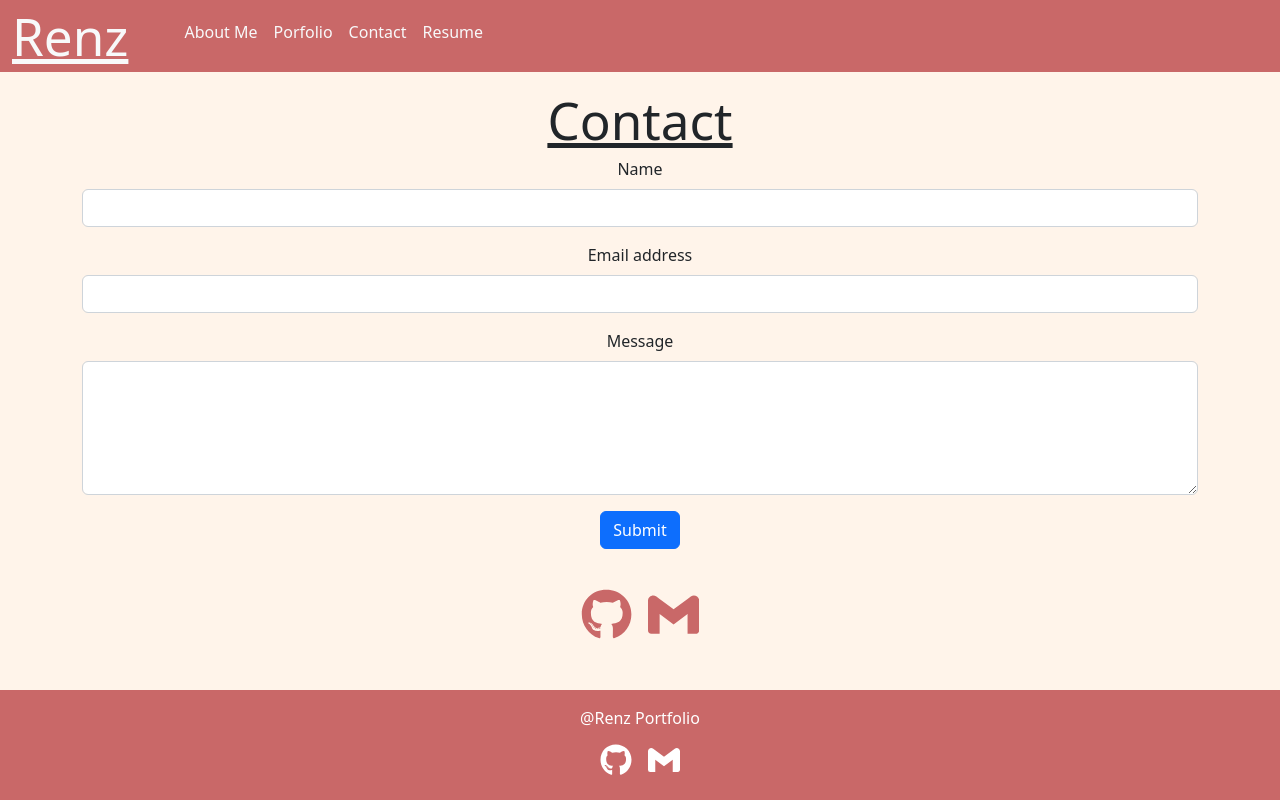
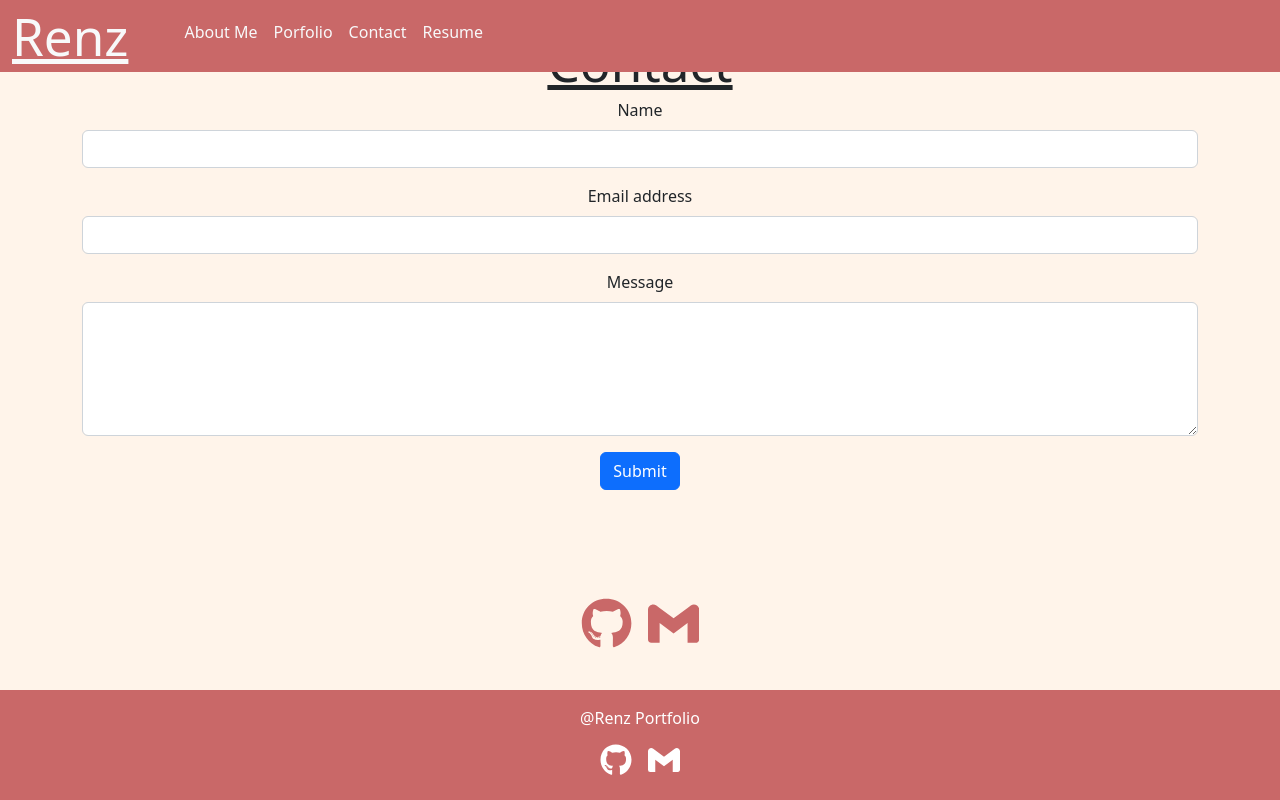
Before and after one commit to renzsupnet/20_React_Portfolio, a React (Vite) app: page /contact in a window 1280 px wide. Built offline with nearby package versions, Linux system fonts and the light colour scheme.

Commit message:
Updated style for contact page to fit viewport

```diff
--- a/src/pages/ContactPage.jsx
+++ b/src/pages/ContactPage.jsx
@@ -6,8 +6,8 @@ export default function ContactPage() {
       display: 'flex',
       justifyContent: 'center',
       alignItems: 'center',
-      marginTop: '0.5rem',
-      marginBottom: '75px'
+      marginTop: '75px',
+      marginBottom: '125px'
   }
     return (
       <div className="container pt-3">
```
